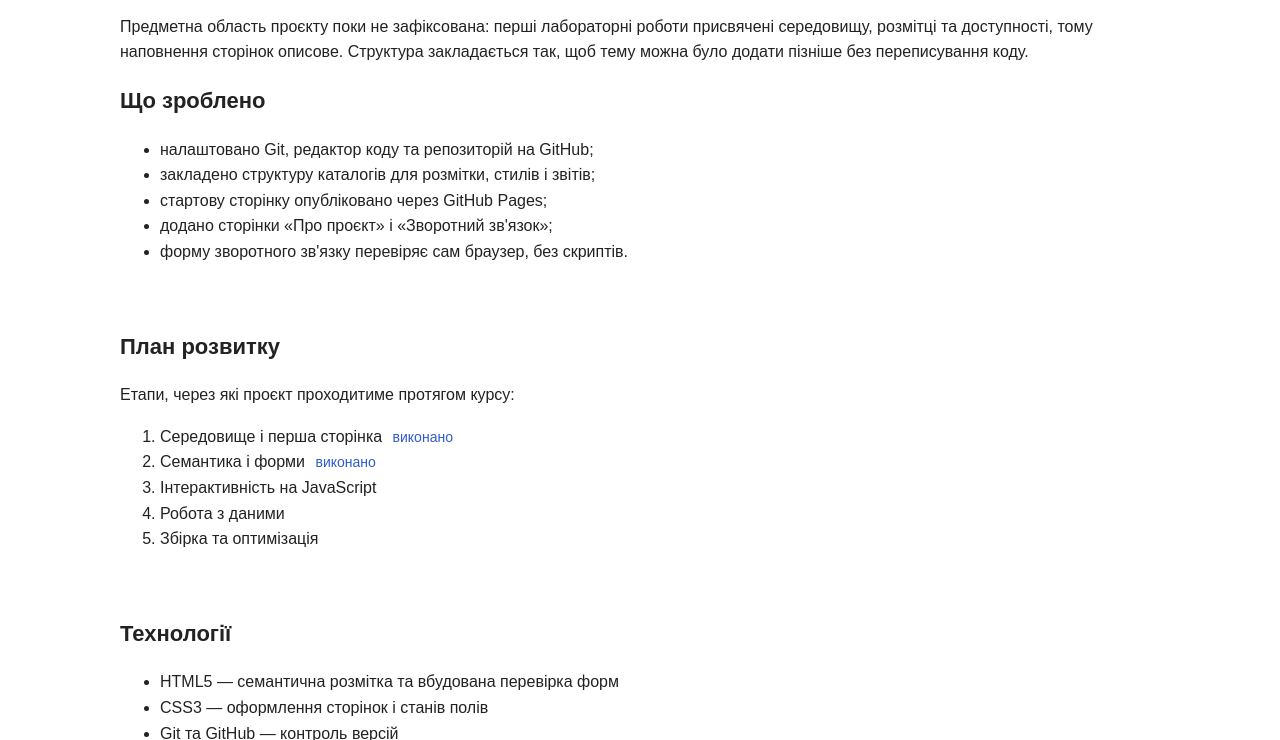
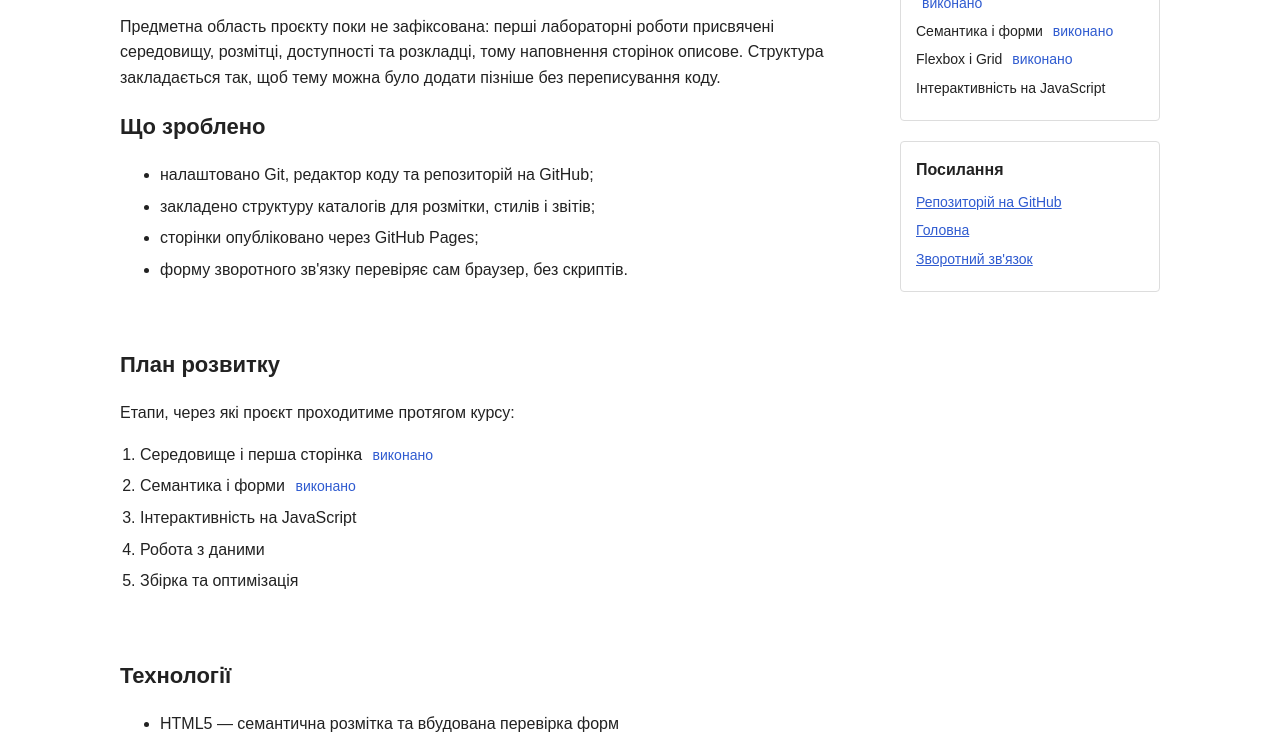
Before and after one commit to dreyliky/course-project, a plain HTML site: page about.html in a window 1280 px wide. Shown: the part 147-887 px from the top of the page. Drawn offline with Linux system fonts and the light colour scheme.

Commit message:
feat: add sidebar column to all pages
The content row splits into a flexible column and a fixed 260px sidebar.
The aside follows main in the markup, so on narrow screens it lands under
the text and keyboard order still matches reading order.

```diff
--- a/about.html
+++ b/about.html
@@ -20,13 +20,14 @@
         </nav>
     </header>
 
-    <main id="main">
+    <div class="layout">
+        <main class="content" id="main">
             <h1>Про проєкт</h1>
             <p>
                 Предметна область проєкту поки не зафіксована: перші лабораторні
-            роботи присвячені середовищу, розмітці та доступності, тому наповнення
-            сторінок описове. Структура закладається так, щоб тему можна було
-            додати пізніше без переписування коду.
+                роботи присвячені середовищу, розмітці, доступності та розкладці,
+                тому наповнення сторінок описове. Структура закладається так, щоб
+                тему можна було додати пізніше без переписування коду.
             </p>
 
             <section>
@@ -35,8 +36,7 @@
                 <ul>
                     <li>налаштовано Git, редактор коду та репозиторій на GitHub;</li>
                     <li>закладено структуру каталогів для розмітки, стилів і звітів;</li>
-                <li>стартову сторінку опубліковано через GitHub Pages;</li>
-                <li>додано сторінки «Про проєкт» і «Зворотний зв'язок»;</li>
+                    <li>сторінки опубліковано через GitHub Pages;</li>
                     <li>форму зворотного зв'язку перевіряє сам браузер, без скриптів.</li>
                 </ul>
             </section>
@@ -67,6 +67,30 @@
             </section>
         </main>
 
+        <aside class="sidebar" aria-label="Додаткова інформація">
+            <section class="panel">
+                <h2 class="panel__title">Стан робіт</h2>
+
+                <ul class="panel__list">
+                    <li>Середовище і перша сторінка <span class="status">виконано</span></li>
+                    <li>Семантика і форми <span class="status">виконано</span></li>
+                    <li>Flexbox і Grid <span class="status">виконано</span></li>
+                    <li>Інтерактивність на JavaScript</li>
+                </ul>
+            </section>
+
+            <section class="panel">
+                <h2 class="panel__title">Посилання</h2>
+
+                <ul class="panel__list">
+                    <li><a href="https://github.com/dreyliky/course-project">Репозиторій на GitHub</a></li>
+                    <li><a href="index.html">Головна</a></li>
+                    <li><a href="contact.html">Зворотний зв'язок</a></li>
+                </ul>
+            </section>
+        </aside>
+    </div>
+
     <footer class="footer">
         <p>Навчальний проєкт, 2026</p>
     </footer>
--- a/assets/css/style.css
+++ b/assets/css/style.css
@@ -68,6 +68,25 @@ h3 {
     max-width: var(--page-width);
     margin: 0 auto;
     padding: 0 var(--gap);
+}
+
+/* Вміст і бічна панель — дві колонки */
+
+.layout {
+    display: grid;
+    grid-template-columns: minmax(0, 1fr) var(--sidebar-width);
+    gap: 40px;
+    align-items: start;
+    padding-bottom: 40px;
+}
+
+.content ol,
+.content > ul {
+    padding-left: 20px;
+}
+
+.content li {
+    margin-bottom: 6px;
 }
 
 /* Шапка */
@@ -170,6 +189,42 @@ section {
     font-size: 15px;
 }
 
+/* Бічна панель */
+
+.sidebar {
+    display: flex;
+    flex-direction: column;
+    gap: var(--gap);
+}
+
+.panel {
+    padding: 15px;
+    border: 1px solid var(--color-border);
+    border-radius: 4px;
+}
+
+.panel__title {
+    margin: 0 0 8px;
+    font-size: 16px;
+}
+
+.panel__text {
+    margin: 0;
+    color: var(--color-muted);
+    font-size: 14px;
+}
+
+.panel__list {
+    margin: 0;
+    padding: 0;
+    font-size: 14px;
+    list-style: none;
+}
+
+.panel__list li {
+    margin-bottom: 6px;
+}
+
 /* Форма */
 
 .form {
@@ -252,6 +307,15 @@ section {
     font-size: 14px;
 }
 
+/* Планшети: бічна панель переходить під основний вміст */
+
+@media (max-width: 900px) {
+    .layout {
+        grid-template-columns: 1fr;
+        gap: 30px;
+    }
+}
+
 /* Телефони */
 
 @media (max-width: 600px) {
```
Also changed, not shown: contact.html (+24 -1 lines), index.html (+26 -1 lines). Lines whose indentation alone changed are shown as unchanged.
